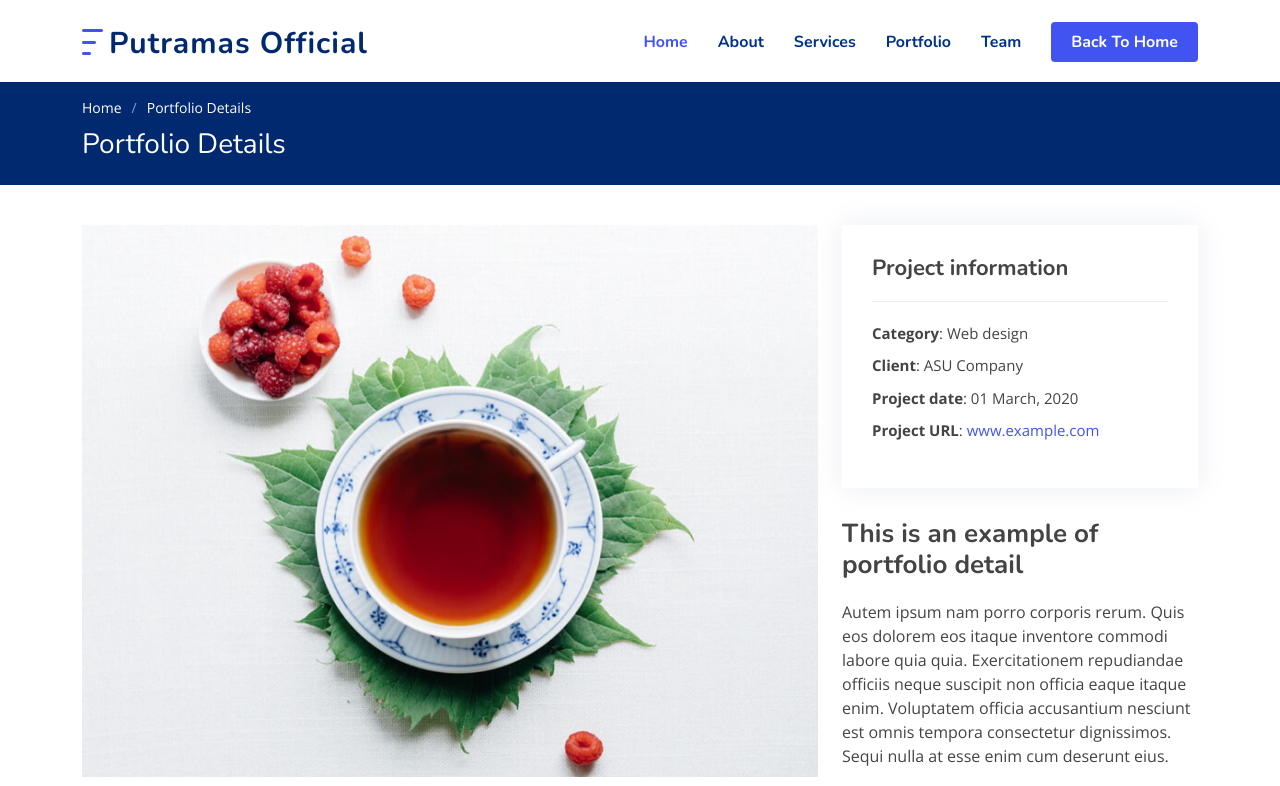
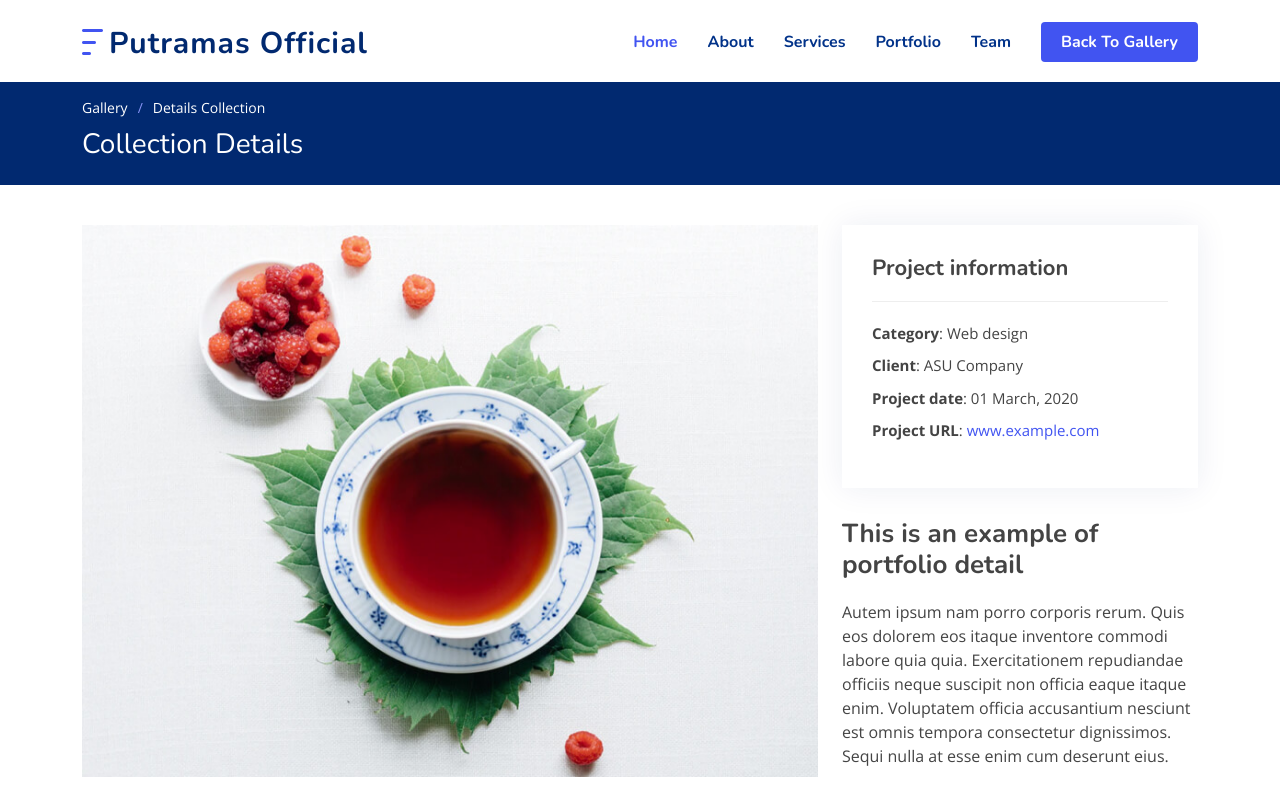
Before and after one commit to ptmo/putramas, a plain HTML site: page details.html in a window 1280 px wide. Shown: the top 786 px of the page. Drawn offline with nearby package versions, Linux system fonts and the light colour scheme.

Commit message:
Update details.html

```diff
--- a/details.html
+++ b/details.html
@@ -46,7 +46,7 @@
           <li><a class="nav-link scrollto" href="#services">Services</a></li>
           <li><a class="nav-link scrollto" href="#portfolio">Portfolio</a></li>
           <li><a class="nav-link scrollto" href="#team">Team</a></li>
-          <li><a class="getstarted scrollto" href="index">Back To Home</a></li>
+          <li><a class="getstarted scrollto" href="index">Back To Gallery</a></li>
         </ul>
         <i class="bi bi-list mobile-nav-toggle"></i>
       </nav><!-- .navbar -->
@@ -61,10 +61,10 @@
       <div class="container">
 
         <ol>
-          <li><a href="index.html">Home</a></li>
-          <li>Portfolio Details</li>
+          <li><a href="gallery">Gallery</a></li>
+          <li>Details Collection</li>
         </ol>
-        <h2>Portfolio Details</h2>
+        <h2>Collection Details</h2>
 
       </div>
     </section><!-- End Breadcrumbs -->
```
